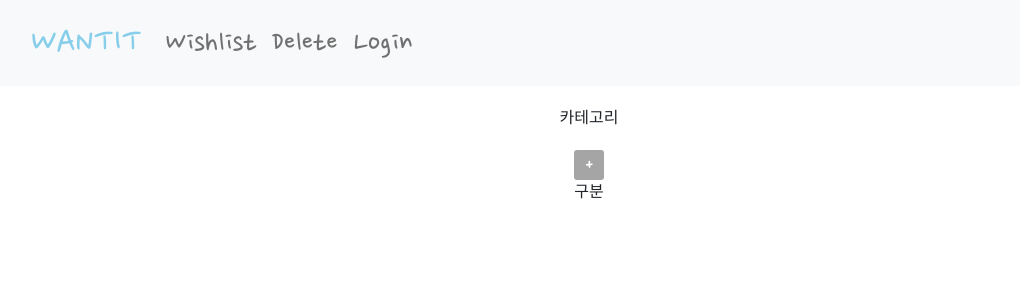
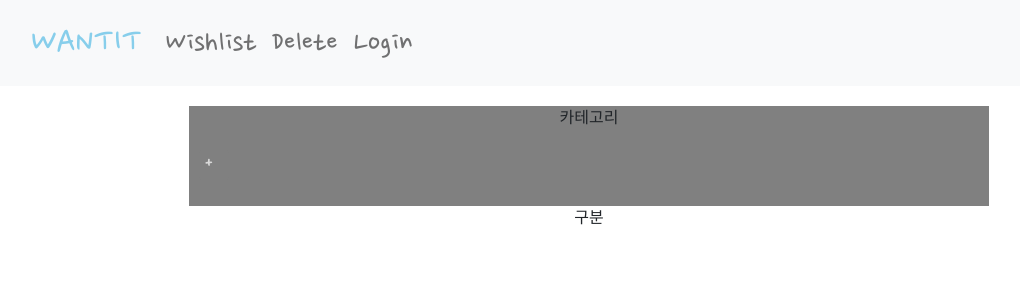
Before and after one commit to JYeonDev/want-it-wishlist-app-, a React (Create React App) app: page /wishlist in a window 1280 px wide. Shown: the top 300 px of the page, without its empty margins (51-1071 px from the left). Built offline with nearby package versions, Linux system fonts and the light colour scheme.

Commit message:
wishlist-app

```diff
--- a/src/App.css
+++ b/src/App.css
@@ -75,6 +75,13 @@ a:hover {
   height: 25px;
 }
 
+.category {
+  width: 800px;
+  height: 100px;
+  background-color: gray;
+  margin: 0 auto;
+}
+
 .category-plus {
   width: 30px;
   height: 30px;
@@ -85,6 +92,8 @@ a:hover {
   transition: all 0.5s;
   color: #fff;
   border: none;
+  display: flex;
+  margin: 10px;
 }
 
 .category-plus:hover {
@@ -97,4 +106,15 @@ a:hover {
   height: 100px;
   margin: 10px auto;
   border: 2px solid black;
+  background-color: rgb(245, 240, 240);
+  position: relative;
+  z-index: 999;
 }
+
+/* .modal-box {
+  width: 500px;
+  height: 50px;
+  background-color: black;
+  margin: 0 auto;
+}
+ */
--- a/src/components/wishlist.js
+++ b/src/components/wishlist.js
@@ -3,7 +3,7 @@ import { useHistory } from "react-router";
 
 function Wishlist() {
   /* let history = useHistory(); */
-  let categoryList = [];
+  let [categoryList, setCategoryList] = useState(["+"]);
   let [categoryOnOff, setCategoryOnOff] = useState(false);
   let [categoryValue, setCategoryValue] = useState("");
 
@@ -16,24 +16,32 @@ function Wishlist() {
       <nav className="category">
         <div style={{ margin: "20px" }}>카테고리</div>
         <button className="category-plus" onClick={onOff}>
-          +
+          {categoryList[0]}
         </button>
         {categoryOnOff === true ? (
           <div className="modal-container">
             <div className="modal-header">
               <div>카테고리추가</div>
-              <button>x</button>
+              <button onClick={onOff}>x</button>
             </div>
-            <form className="modal-text">
+            <div className="modal-text">
               <input
                 type="text"
                 placeholder="카테고리명을 입력하세요."
                 onChange={(e) => {
-                  console.log(e.target.value);
+                  setCategoryValue(e.target.value);
                 }}
               ></input>
-              <button type="submit">추가</button>
-            </form>
+              <button
+                onClick={() => {
+                  let categoryListCopy = [...categoryList];
+                  categoryListCopy.push(categoryValue);
+                  setCategoryList(categoryListCopy);
+                }}
+              >
+                추가
+              </button>
+            </div>
           </div>
         ) : null}
       </nav>
```
